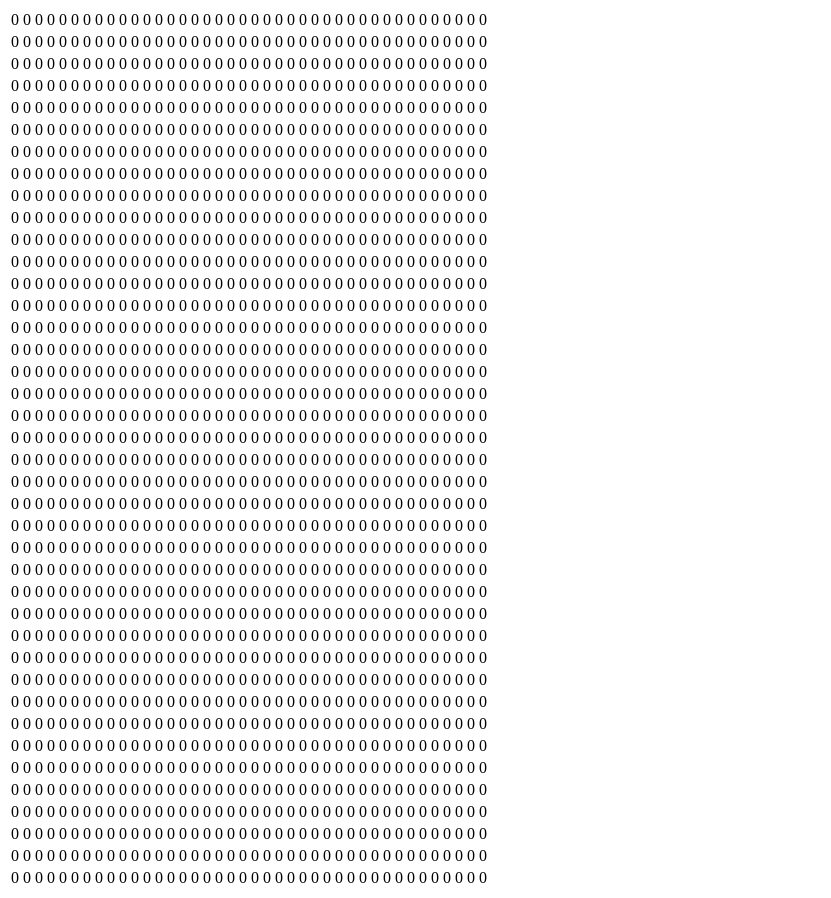
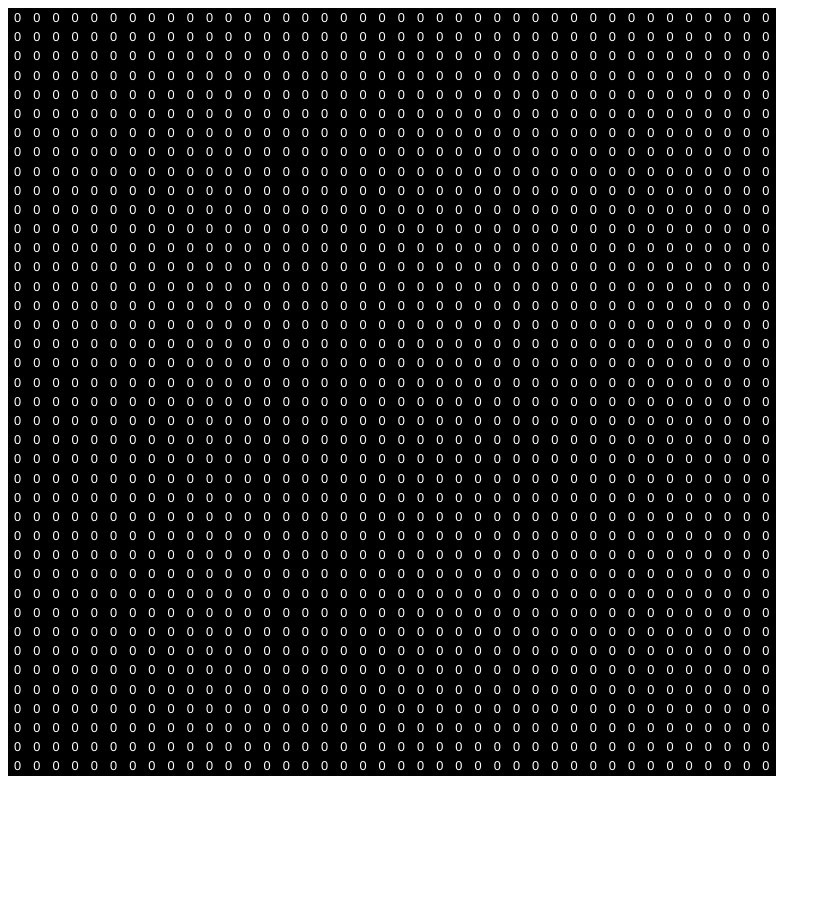
Before and after one commit to thisjmw/mc-light-calculator, a Vue app: page / in a window 1280 px wide. Shown: the whole page, without its empty margins (0-831 px from the left). After the commit the page ends 800 px from the top, so only its background shows below. Built offline with nearby package versions, Linux system fonts and the light colour scheme.

Commit message:
Basic styling of grid, ability to remove lights

```diff
--- a/src/App.vue
+++ b/src/App.vue
@@ -1,6 +1,13 @@
 <template>
 	<div id="app">
-		<LightGrid :width="40" :height="40" :lights="lights" @add-light="addLight"></LightGrid>
+		<LightGrid
+			:width="gridWidth"
+			:height="gridHeight"
+			:lights="lights"
+			@add-light="addLight"
+			@remove-light="removeLight"
+			@reset="reset"
+		></LightGrid>
 	</div>
 </template>
 
@@ -14,17 +21,29 @@
 		},
 		data() {
 			return {
-				lights: []
+				lights: [],
+				gridWidth: 40,
+				gridHeight: 40
 			}
 		},
 		methods: {
-			addLight(data) {
-				this.lights.push({ x: data.x, y: data.y, strength: 14 })
+			addLight(coordinates) {
+				this.lights.push({ x: coordinates.x, y: coordinates.y, strength: 14 })
+			},
+			removeLight(coordinates) {
+				this.lights = this.lights.filter(light => !(light.x === coordinates.x && light.y === coordinates.y))
+			},
+			reset() {
+				this.lights = []
 			}
 		}
 	}
 </script>
 
 <style>
-
+	#app {
+		font-family: Avenir,Helvetica, Arial, sans-serif;
+		-webkit-font-smoothing: antialiased;
+		-moz-osx-font-smoothing: grayscale;
+	}
 </style>
--- a/src/components/LightGrid.vue
+++ b/src/components/LightGrid.vue
@@ -1,21 +1,24 @@
 <template>
-	<div>
-		<table>
-			<tbody>
-				<tr v-for="(row, y) in grid" :key="'row' + y">
-					<td v-for="(block, x) in row" :key="x + ',' + y" @click="addLight(x, y)">
-						{{ block }}
-					</td>
-				</tr>
-			</tbody>
-		</table>
+	<div class="grid-container" :style="gridLayout">
+		<div
+			class="block"
+			:class="lightStyle(block)"
+			v-for="(block, index) in grid"
+			:key="index"
+			@click="clicked(index)"
+		>
+			{{ block }}
+		</div>
 	</div>
 </template>
 
 <script>
 	export default {
 		name: 'LightGrid',
-		emits: ['add-light'],
+		emits: [
+			'add-light',
+			'remove-light'
+		],
 		props: {
 			width: {
 				type: Number,
@@ -25,9 +28,7 @@
 				type: Number,
 				validator: n => n > 0
 			},
-			lights: {
-				type: Array
-			}
+			lights: Array
 		},
 		data() {
 			return {
@@ -45,19 +46,31 @@
 						blocks[y][x] = 0
 					}
 				}
-
-				return this.calculateLightning(blocks)
+				return this.calculateLighting(blocks)
+			},
+			gridLayout() {
+				return {
+					gridTemplateColumns: `repeat(${this.width}, 1.2rem)`
+				}
+			},
+			lightCoordinates() {
+				const lightCoordinatesMap = {}
+				for (const light of this.lights) {
+					lightCoordinatesMap[this.coordinatesToIndex(light.x, light.y)] = light
+				}
+				return lightCoordinatesMap
 			}
 		},
 		methods: {
-			calculateLightning(blocks) {
+			calculateLighting(blocks) {
+				// TODO: Find ways to make this more efficient
 				let retBlocks = [...blocks]
 				this.processed = 0
 				this.updated = 0
 				this.duplicated = 0
 
 				if (!this.lights.length) {
-					return blocks
+					return blocks.flat()
 				}
 
 				const queue = []
@@ -98,17 +111,74 @@
 					currentBlock = queue.shift()
 				}
 
-				return retBlocks
+				return retBlocks.flat()
 			},
-			addLight(x, y) {
-				this.$emit('add-light', { x, y })
+			clicked(index) {
+				if (this.isLight(index)) {
+					this.$emit('remove-light', this.indexToCoordinates(index))
+				} else {
+					this.$emit('add-light', this.indexToCoordinates(index))
+				}
+			},
+			lightStyle(lightLevel) {
+				const lightClass = `light-${lightLevel}`
+				return {
+					[lightClass]: true,
+					danger: lightLevel < 8
+				}
+			},
+			indexToCoordinates(index) {
+				const y = Math.floor(index / this.width)
+				const x = index - (y * this.width)
+				return { x, y }
+			},
+			coordinatesToIndex(x, y) {
+				return x + (y * this.width)
+			},
+			isLight(index) {
+				return !!this.lightCoordinates[index]
 			}
 		}
 	}
 </script>
 
 <style scoped>
-td {
-	cursor: pointer
-}
+	.grid-container {
+		display: grid;
+	}
+
+	.block {
+		height: 1.2rem;
+		cursor: pointer;
+		text-align: center;
+		font-size: 0.8rem;
+		line-height: 1.2rem;
+	}
+
+	.block:hover {
+		background-color: white;
+	}
+
+	/* TODO: Remove unused selector code warnings */
+
+	.light-15 { background-color: #fddf6c; }
+	.light-14 { background-color: #efca5b; }
+	.light-13 { background-color: #e1b54b; }
+	.light-12 { background-color: #d3a13c; }
+	.light-11 { background-color: #c48d2d; }
+	.light-10 { background-color: #b5791f; }
+	.light-9  { background-color: #a66610; }
+	.light-8  { background-color: #965300; }
+	.light-7  { background-color: #88450d; }
+	.light-6  { background-color: #783914; }
+	.light-5  { background-color: #662e17; }
+	.light-4  { background-color: #542518; }
+	.light-3  { background-color: #421d16; }
+	.light-2  { background-color: #2f1613; }
+	.light-1  { background-color: #1d0e0c; }
+	.light-0  { background-color: #000000; }
+
+	.danger {
+		color: white;
+	}
 </style>
```
